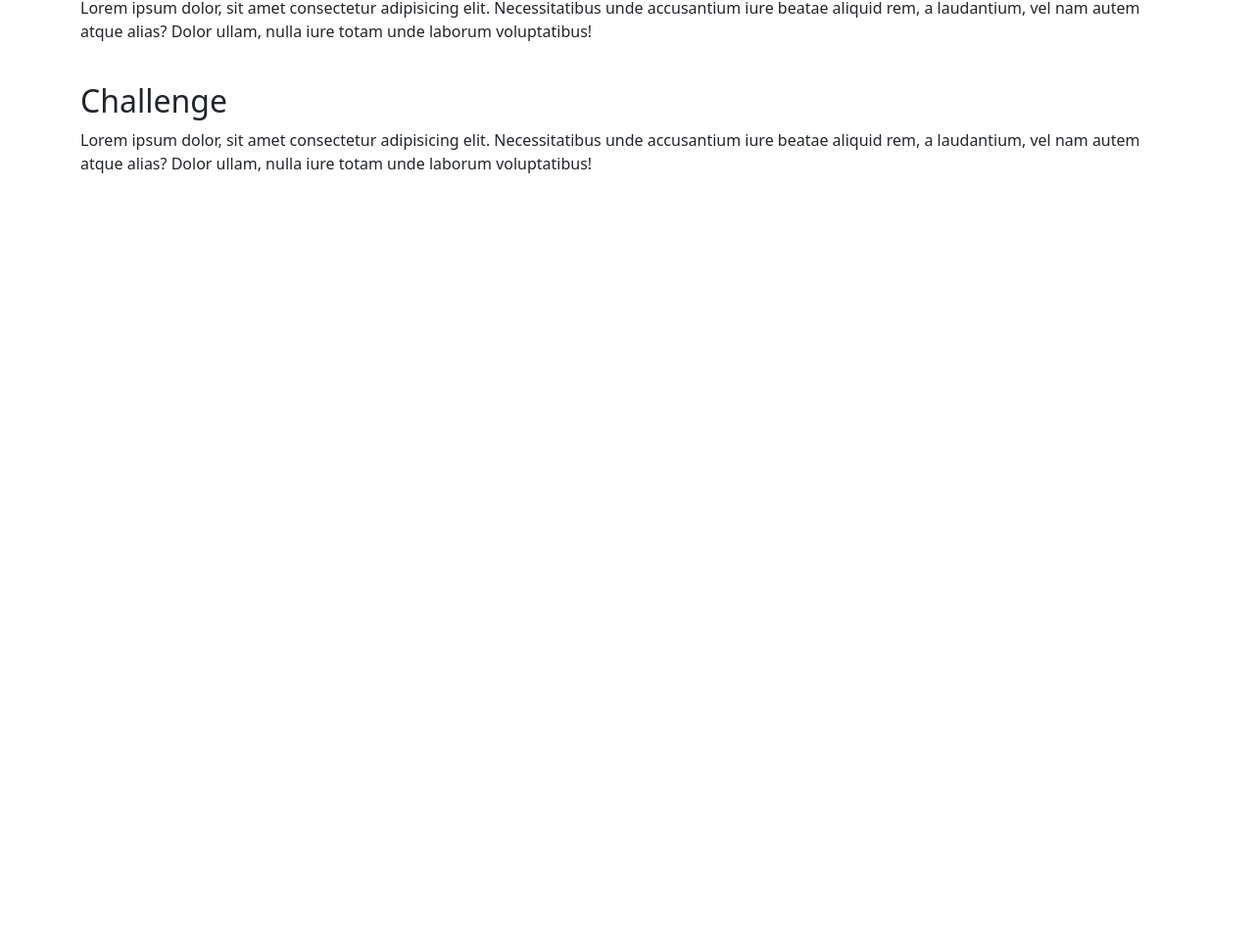
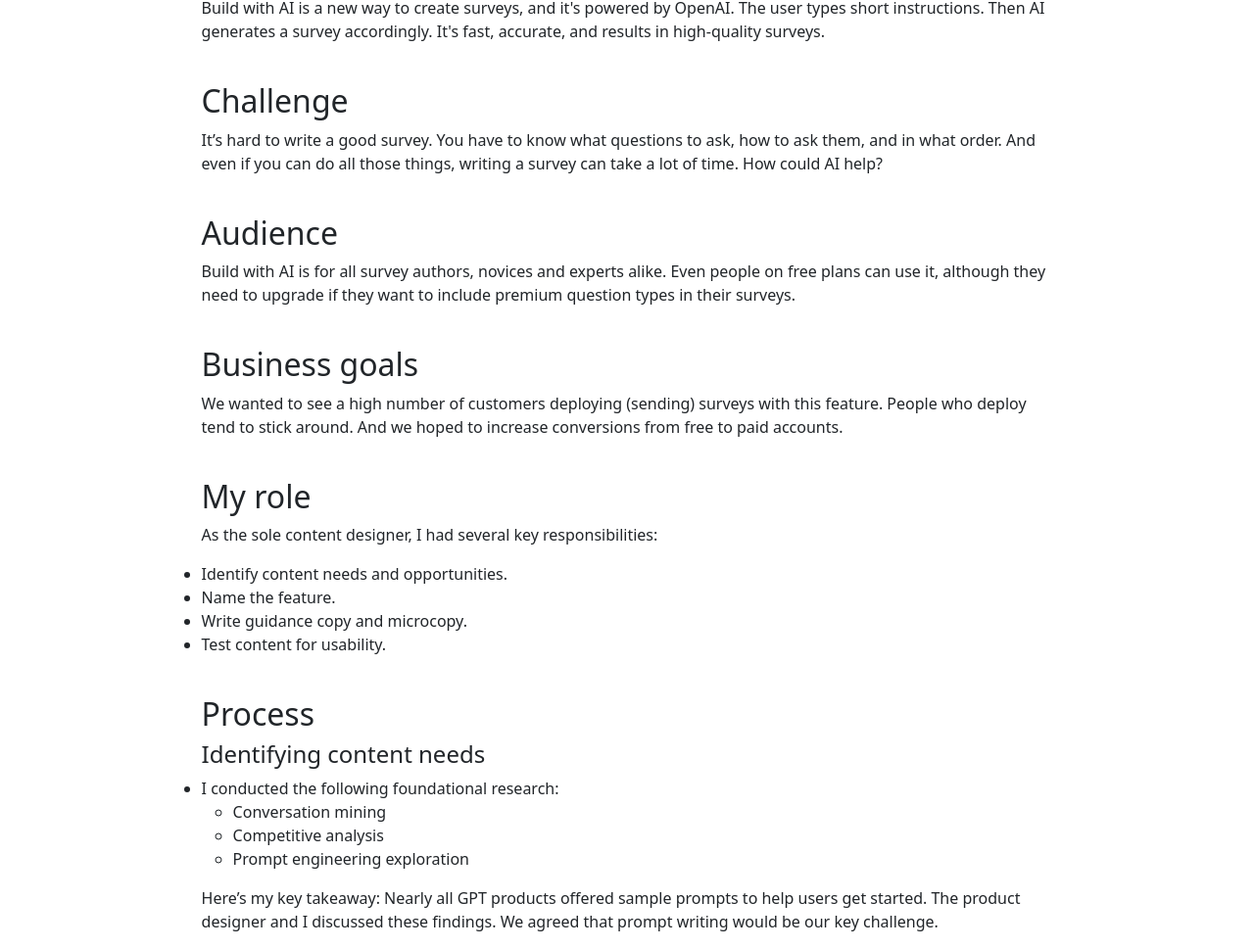
Before and after one commit to nlieurance/nicks-knowledge, a plain HTML site: page docs/bwai.html in a window 1280 px wide. Shown: the part 621-1590 px from the top of the page at 98% size. Before the commit the page ends 816 px from the top, so only its background shows below. Drawn offline with nearby package versions, Linux system fonts and the light colour scheme.

Commit message:
BWAI & Competency page updates

```diff
--- a/docs/assets/custom.css
+++ b/docs/assets/custom.css
@@ -1,3 +1,8 @@
 a {
     color: #2A9D8F;
 }
+
+#study {
+width: 80%;
+margin:auto;
+}
--- a/docs/bwai.html
+++ b/docs/bwai.html
@@ -36,34 +36,98 @@
 
     <div class="container"><br>
         <div class="text-center">
-            <img src="images/picture.png" class="rounded-4" alt="">
+            <img src="images/picture.png" class="img-fluid rounded-4" alt="">
             <h1>Build with AI</h1>
             <P>How I helped SurveyMonkey use AI to make it easier to create surveys.</P>
         </div><br>
+
+
         <!--start overview section-->
-        <div class="row">
+        <div class="row" id="study">
             <h2>Overview</h2>
+
         </div>
-        <div class="row">
-            <p>Lorem ipsum dolor, sit amet consectetur adipisicing elit. Necessitatibus unde accusantium iure beatae
-                aliquid
-                rem, a laudantium, vel nam autem atque alias? Dolor ullam, nulla iure totam unde laborum voluptatibus!
+        <div class="row" id="study">
+            <p>Build with AI is a new way to create surveys, and it's powered by OpenAI. The user types short
+                instructions. Then AI generates a survey accordingly. It's fast, accurate, and results in high-quality
+                surveys.
+
             </p>
         </div>
         <!--end overview section-->
         <br>
         <!--start challenge section-->
-        <div class="row">
+        <div class="row" id="study">
             <h2>Challenge</h2>
         </div>
-        <div class="row">
-            <p>Lorem ipsum dolor, sit amet consectetur adipisicing elit. Necessitatibus unde accusantium iure beatae
-                aliquid
-                rem, a laudantium, vel nam autem atque alias? Dolor ullam, nulla iure totam unde laborum voluptatibus!
+        <div class="row" id="study">
+            <p>It’s hard to write a good survey. You have to know what questions to ask, how to ask them, and in what
+                order. And even if you can do all those things, writing a survey can take a lot of time. How could AI
+                help?
+
             </p>
         </div>
         <!--end challenge section-->
+        <br>
+        <!--start audience section-->
+        <div class="row" id="study">
+            <h2>Audience</h2>
+        </div>
+        <div class="row" id="study">
+            <p>Build with AI is for all survey authors, novices and experts alike. Even people on free plans can use it,
+                although they need to upgrade if they want to include premium question types in their surveys.
 
+            </p>
+        </div>
+        <!--end audience section-->
+        <br>
+        <!--start goals section-->
+        <div class="row" id="study">
+            <h2>Business goals</h2>
+        </div>
+        <div class="row" id="study">
+            <p>We wanted to see a high number of customers deploying (sending) surveys with this feature. People who
+                deploy tend to stick around. And we hoped to increase conversions from free to paid accounts.
+
+            </p>
+        </div>
+        <!--end goals section-->
+        <br>
+        <!--start role section-->
+        <div class="row" id="study">
+            <h2>My role</h2>
+        </div>
+        <div class="row" id="study">
+            <p>As the sole content designer, I had several key responsibilities:</p>
+            <ul>
+                <li>Identify content needs and opportunities.</li>
+                <li>Name the feature.</li>
+                <li>Write guidance copy and microcopy.</li>
+                <li>Test content for usability.</li>
+            </ul>
+        </div>
+        <!--end role section-->
+        <br>
+        <!--start process section-->
+        <div class="row" id="study">
+            <h2>Process</h2>
+        </div>
+        <div class="row" id="study">
+            <h4>Identifying content needs</h4>
+            <ul>
+                <li>I conducted the following foundational research:</li>
+                <ul>
+                    <li>Conversation mining</li>
+                    <li>Competitive analysis</li>
+                    <li>Prompt engineering exploration</li>
+                </ul>
+            </ul>
+            <p>Here’s my key takeaway: Nearly all GPT products offered sample prompts to help users get started. The
+                product designer and I discussed these findings. We agreed that prompt writing would be our key
+                challenge.</p>
+        </div>
+        <!--end process section-->
+    <!--end of container-->
     </div>
 
 </body>
```
Also changed, not shown: docs/case-studies.html (+1 -1 lines), docs/competencies.html (+10 -10 lines).
